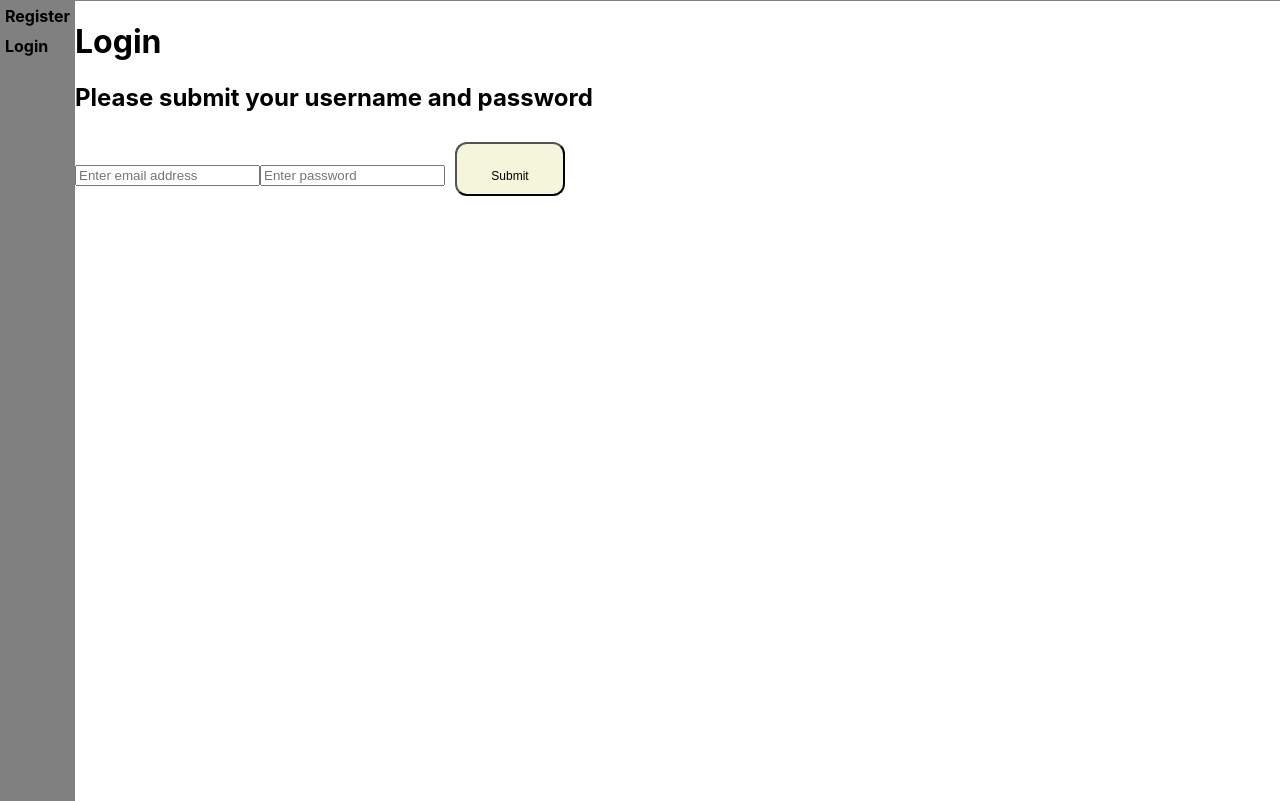
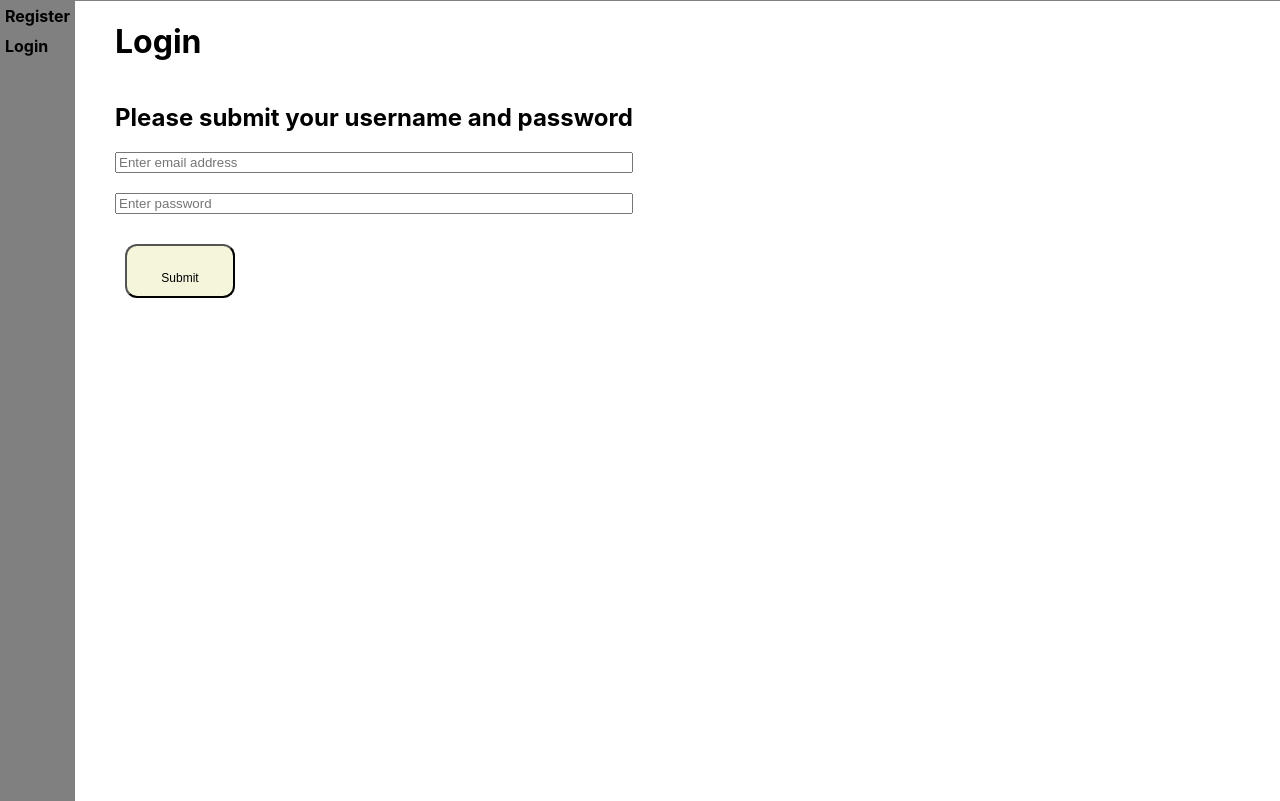
Before and after one commit to DanHope90/Coding_Quiz_FE, a React app in the folder my-app/: page /login in a window 1280 px wide. Shown: the part 77-878 px from the top of the page. Built offline with nearby package versions, Linux system fonts and the light colour scheme.

Commit message:
updated styling on login for now

```diff
--- a/my-app/src/Components/Login.js
+++ b/my-app/src/Components/Login.js
@@ -1,4 +1,5 @@
 import React, { useState } from "react";
+import "../Styles/Register.css";
 
 function Login() {
   const [formData, setFormData] = useState({
@@ -21,12 +22,12 @@ function Login() {
 
   return (
     <>
-      <div>
+      <div className="titles">
         <h1>Login</h1>
         <h2>Please submit your username and password</h2>
       </div>
       <div>
-        <form onSubmit={onSubmit}>
+        <form className="form" onSubmit={onSubmit}>
           <input type="email" className="form-control" id="email" name="email" value={email} placeholder="Enter email address" onChange={onChange} />
           <input type="password" className="form-control" id="password" name="password" value={password} placeholder="Enter password" onChange={onChange} />
           <button type="submit" className="button">Submit</button>
--- a/my-app/src/Styles/Register.css
+++ b/my-app/src/Styles/Register.css
@@ -2,6 +2,7 @@
     display:flex;
     justify-content: center;
     flex-direction: column;
+    padding-left: 40px;
 }
 
 .form {
@@ -9,6 +10,7 @@
     justify-content: center;
     flex-direction: column;
     gap: 20px;
+    padding-left: 40px;
 }
 
 .button {
```
Also changed, not shown: 1 other file.
